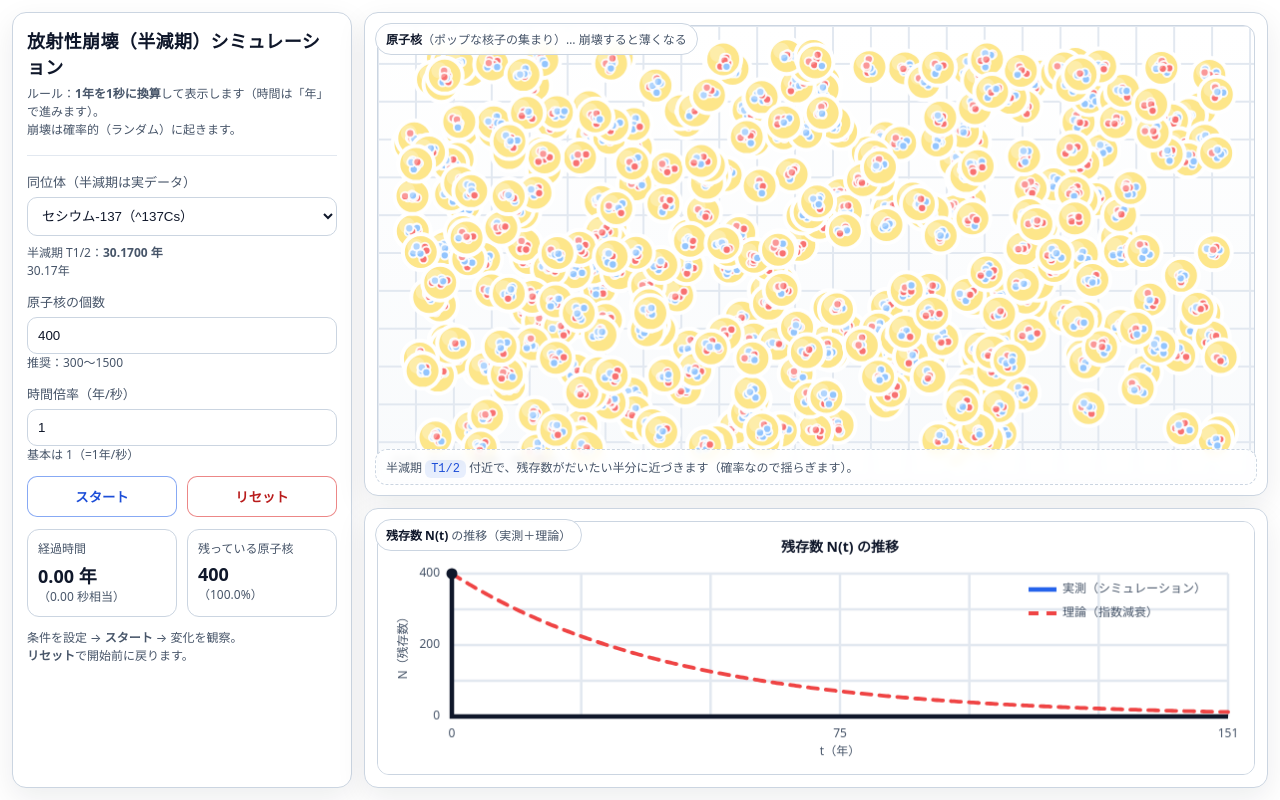
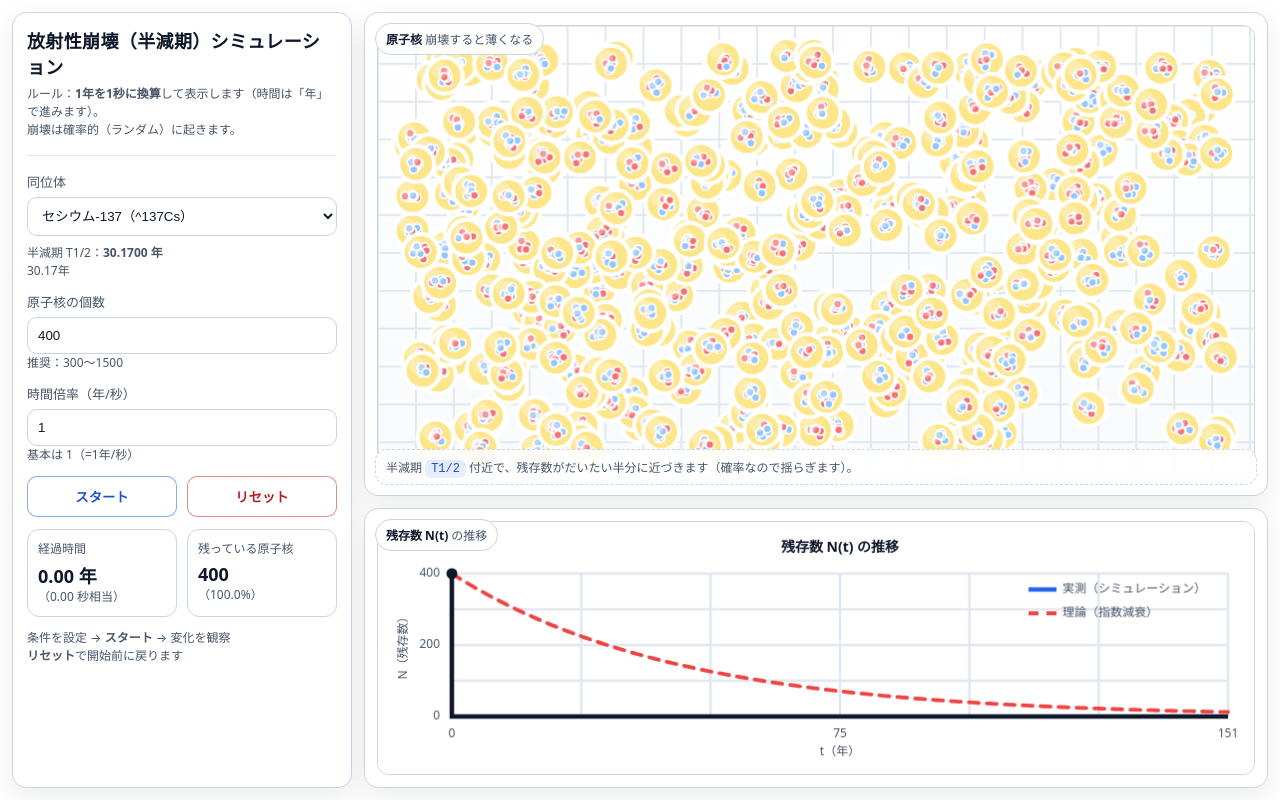
Before and after one commit to Ukprograming/half-life-simulator, a plain HTML site: page index.html in a window 1280 px wide. Drawn offline with Linux system fonts and the light colour scheme.

Commit message:
Update index.html

```diff
--- a/index.html
+++ b/index.html
@@ -271,7 +271,7 @@
             <div class="divider"></div>
 
             <div>
-                <label for="isotope">同位体（半減期は実データ）</label>
+                <label for="isotope">同位体</label>
                 <select id="isotope"></select>
                 <div class="small" id="isotopeInfo" style="margin-top:8px;"></div>
             </div>
@@ -311,14 +311,14 @@
             </div>
 
             <div class="small">
-                条件を設定 → <strong>スタート</strong> → 変化を観察。<br>
-                <strong>リセット</strong>で開始前に戻ります。
+                条件を設定 → <strong>スタート</strong> → 変化を観察<br>
+                <strong>リセット</strong>で開始前に戻ります
             </div>
         </aside>
 
         <main class="main">
             <section class="card canvasWrap">
-                <div class="badge"><strong>原子核</strong>（ポップな核子の集まり）… 崩壊すると薄くなる</div>
+                <div class="badge"><strong>原子核</strong> 崩壊すると薄くなる</div>
                 <canvas id="nucleiCanvas"></canvas>
                 <div class="hint">
                     半減期 <code>T1/2</code> 付近で、残存数がだいたい半分に近づきます（確率なので揺らぎます）。
@@ -326,7 +326,7 @@
             </section>
 
             <section class="card canvasWrap">
-                <div class="badge"><strong>残存数 N(t)</strong> の推移（実測＋理論）</div>
+                <div class="badge"><strong>残存数 N(t)</strong> の推移</div>
                 <canvas id="graphCanvas"></canvas>
             </section>
         </main>
```
